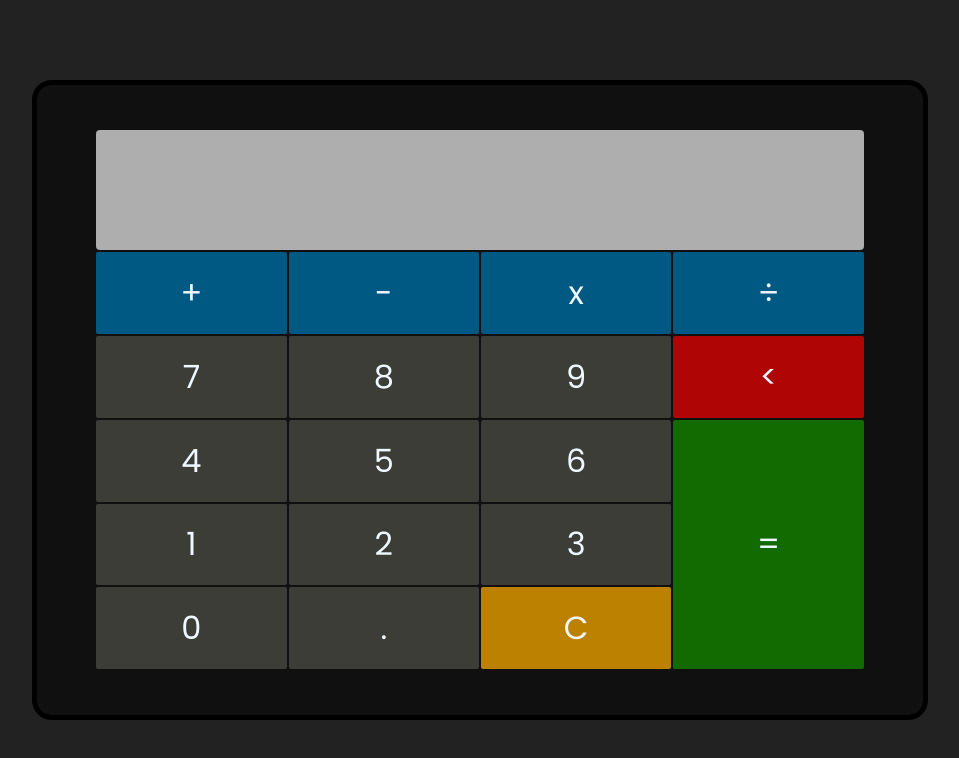
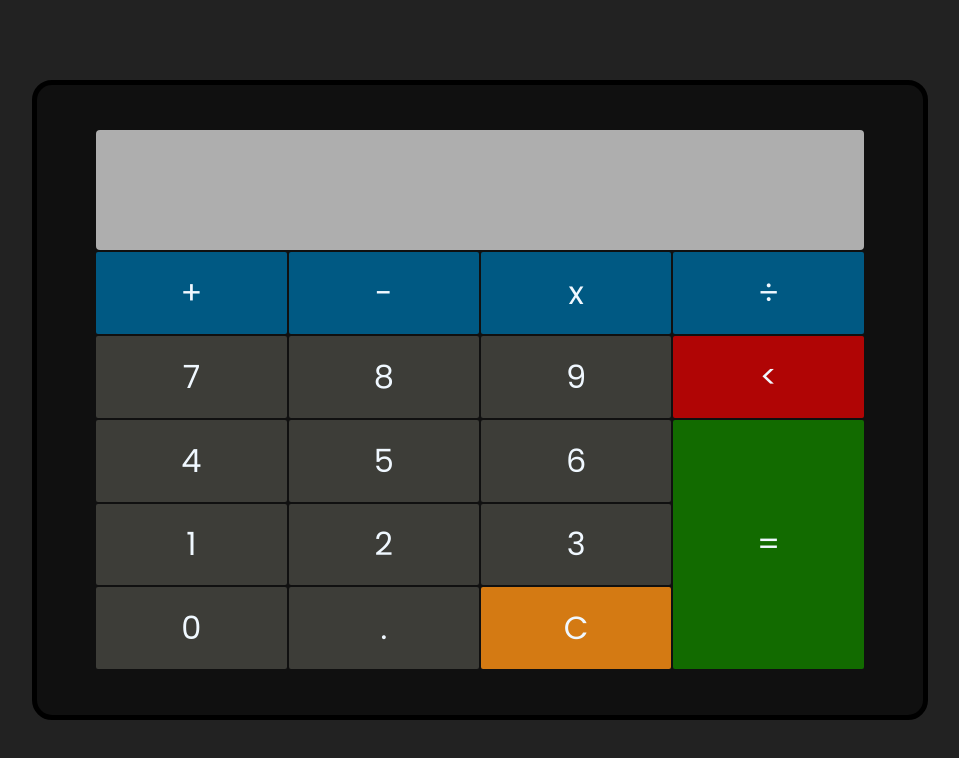
Before and after one commit to sayanbose-0000/Calculator, a plain HTML site: page index.html in a window 1280 px wide. Shown: the whole page, without its empty margins (160-1119 px from the left). Drawn offline with Linux system fonts and the light colour scheme.

Commit message:
minor changes

```diff
--- a/style.css
+++ b/style.css
@@ -137,7 +137,7 @@
     }
 
     .clear {
-        background-color: rgb(189, 129, 1);
+        background-color: rgb(212, 122, 19);
     }
 
     @media only screen and (min-width:0px) and (max-width:900px) {
```
Also changed, not shown: index.html (+1 -0 lines).
